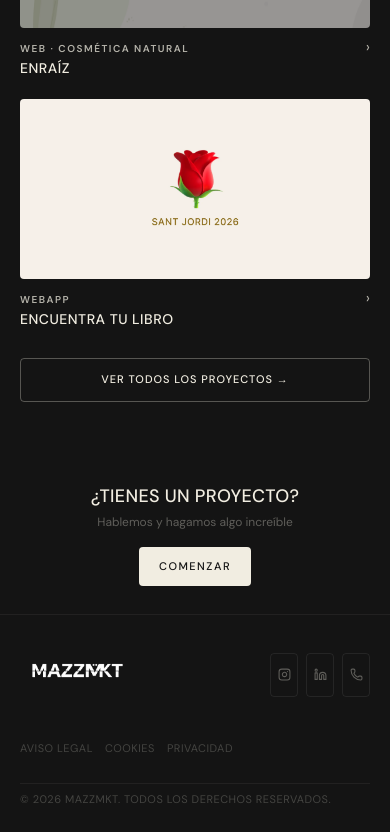
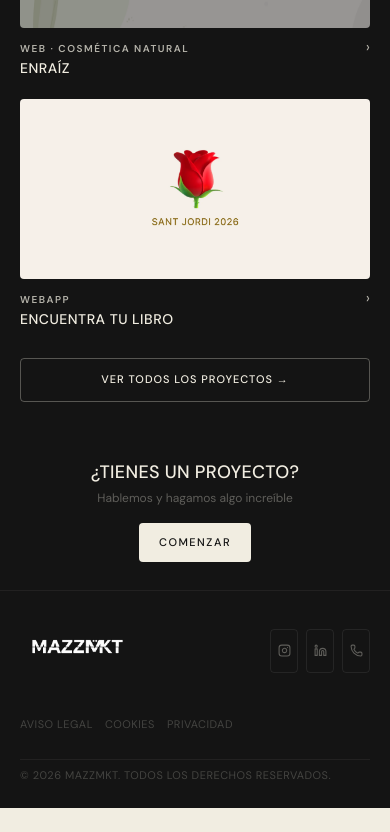
Before and after one commit to marianamazza2/mazzmkt, a React (Vite) app: page / in a window 390 px wide. Shown: the part 2154-2986 px from the top of the page. After the commit the page ends 2962 px from the top, so only its background shows below. Built offline with nearby package versions, Linux system fonts and the light colour scheme.

Commit message:
fix mobile styles

```diff
--- a/src/components/sections/page-cta.tsx
+++ b/src/components/sections/page-cta.tsx
@@ -35,7 +35,7 @@ function AnimatedText({
 
 export function PageCTA() {
   return (
-    <section className="bg-dark pt-14 pb-7 md:py-20 relative overflow-hidden">
+    <section className="bg-dark pt-8 pb-7 md:py-20 relative overflow-hidden">
       <div className="hidden md:block absolute inset-0 overflow-hidden" style={{ transform: "scaleX(-1)" }}>
         <div
           className="absolute -inset-x-[6%] inset-y-0 bg-cover bg-center"
```
